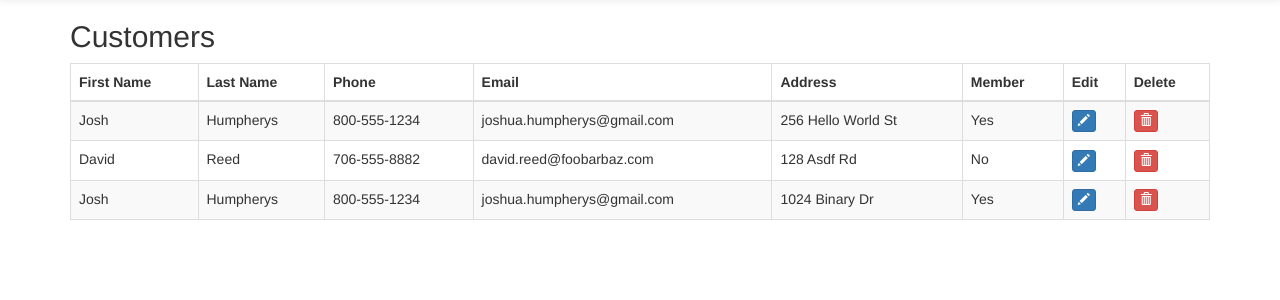
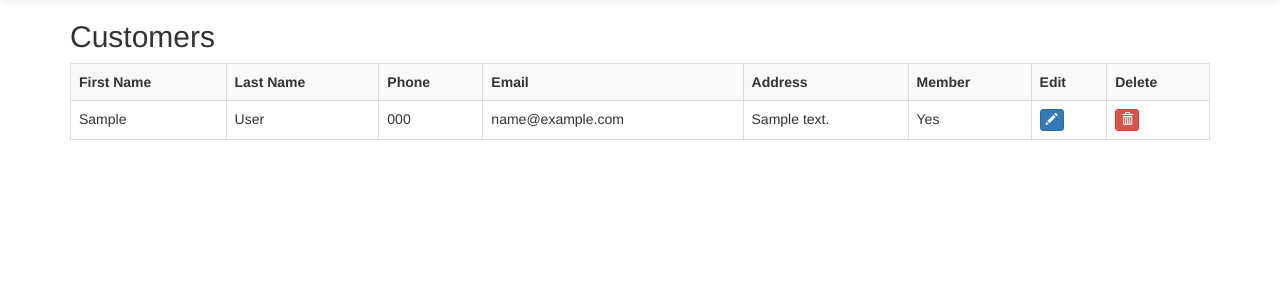
Before and after one commit to JoshHumpherys/COS300-Database-Project, a PHP site: page /customer.php in a window 1280 px wide. Shown: the part 51-351 px from the top of the page. Run offline with PHP 8.4, Linux system fonts and the light colour scheme; tables that the repository leaves empty hold one stand-in row (values such as "Sample post").

Commit message:
Populate customer table with data from database

```diff
--- a/customer.php
+++ b/customer.php
@@ -6,7 +6,7 @@
     <h2>Customers</h2>
     <div class="table-responsive">
         <table class="table table-bordered table-striped">
-            <thead>
+            <tr>
                 <th>First Name</th>
                 <th>Last Name</th>
                 <th>Phone</th>
@@ -15,15 +15,50 @@
                 <th>Member</th>
                 <th>Edit</th>
                 <th>Delete</th>
-            </thead>
-            <tbody>
+            </tr>
+            <?php
+            $host = "localhost";
+            $user = "Hunt";
+            $pass = "PW300";
+            $db = "marciadb";
+            $mysqli = new mysqli($host, $user, $pass, $db);
+            if (mysqli_connect_errno()) {
+                die("Unable to connect!");
+            }
+
+            $columns = "customer.CustomerID, FirstName, LastName, Email, Address, HasMembership, Phone";
+            $query = "SELECT ".$columns." FROM customer LEFT JOIN phone ON customer.CustomerID = phone.CustomerID";
+            $CUSTOMER_ID_INDEX = 0;
+            $FIRST_NAME_INDEX = 1;
+            $LAST_NAME_INDEX = 2;
+            $EMAIL_INDEX = 3;
+            $ADDRESS_INDEX = 4;
+            $HAS_MEMBERSHIP_INDEX = 5;
+            $PHONE_INDEX = 6;
+
+            $lastID = -1;
+            $result = $mysqli->query($query);
+            while ($row = $result->fetch_array()) {
+                $id = $row[$CUSTOMER_ID_INDEX];
+                $firstName = $row[$FIRST_NAME_INDEX];
+                $lastName = $row[$LAST_NAME_INDEX];
+                $email = $row[$EMAIL_INDEX];
+                $address = $row[$ADDRESS_INDEX];
+                $member = $row[$HAS_MEMBERSHIP_INDEX];
+                $phone = $row[$PHONE_INDEX];
+                if($id == $lastID) {
+                    $firstName = $lastName = $email = $address = '';
+                    $member = -1;
+                }
+                $lastID = $id;
+                echo '
                     <tr>
-                    <td>Josh</td>
-                    <td>Humpherys</td>
-                    <td>800-555-1234</td>
-                    <td>joshua.humpherys@gmail.com</td>
-                    <td>256 Hello World St</td>
-                    <td>Yes</td>
+                        <td>'.$firstName.'</td>
+                        <td>'.$lastName.'</td>
+                        <td>'.$phone.'</td>
+                        <td>'.$email.'</td>
+                        <td>'.$address.'</td>
+                        <td>'.($member==-1?'':($member==0?'No':'Yes')).'</td>
                         <td>
                             <button class="btn btn-primary btn-xs" data-title="Edit" data-toggle="modal" data-target="#edit">
                                 <span class="glyphicon glyphicon-pencil"></span>
@@ -35,43 +70,9 @@
                             </button>
                         </td>
                     </tr>
-                <tr>
-                    <td>David</td>
-                    <td>Reed</td>
-                    <td>706-555-8882</td>
-                    <td>david.reed@foobarbaz.com</td>
-                    <td>128 Asdf Rd</td>
-                    <td>No</td>
-                    <td>
-                        <button class="btn btn-primary btn-xs" data-title="Edit" data-toggle="modal" data-target="#edit">
-                            <span class="glyphicon glyphicon-pencil"></span>
-                        </button>
-                    </td>
-                    <td>
-                        <button class="btn btn-danger btn-xs" data-title="Delete" data-toggle="modal" data-target="#delete">
-                            <span class="glyphicon glyphicon-trash"></span>
-                        </button>
-                    </td>
-                </tr>
-                <tr>
-                    <td>Josh</td>
-                    <td>Humpherys</td>
-                    <td>800-555-1234</td>
-                    <td>joshua.humpherys@gmail.com</td>
-                    <td>1024 Binary Dr</td>
-                    <td>Yes</td>
-                    <td>
-                        <button class="btn btn-primary btn-xs" data-title="Edit" data-toggle="modal" data-target="#edit">
-                            <span class="glyphicon glyphicon-pencil"></span>
-                        </button>
-                    </td>
-                    <td>
-                        <button class="btn btn-danger btn-xs" data-title="Delete" data-toggle="modal" data-target="#delete">
-                            <span class="glyphicon glyphicon-trash"></span>
-                        </button>
-                    </td>
-                </tr>
-            </tbody>
+                ';
+            }
+            ?>
         </table>
     </div>
 </div>
```
Lines whose indentation alone changed are shown as unchanged.
